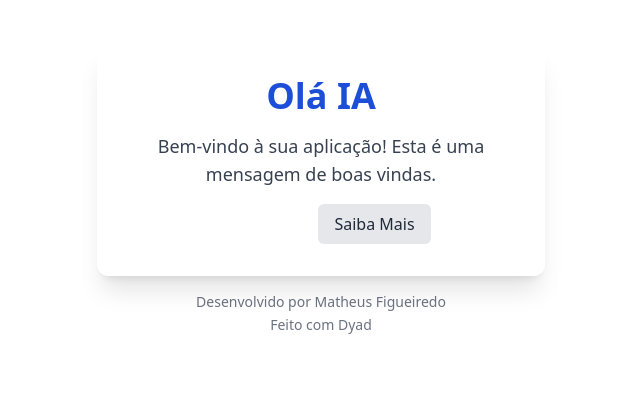
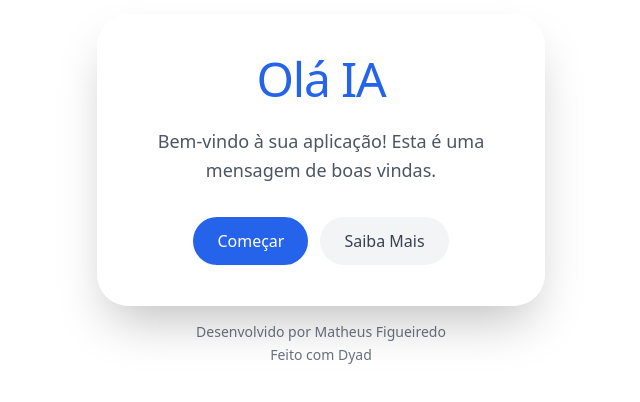
Before and after one commit to CaitSith21/TesteDyad, a React (Vite) app: page / in a window 1280 px wide. Shown: the part 202-604 px from the top of the page, without its empty margins (319-959 px from the left). Built offline with nearby package versions, Linux system fonts and the light colour scheme.

Commit message:
[dyad] Applied Frutiger Aero aesthetic with soft blue gradient, rounded shapes, and airy typography - wrote 2 file(s)

```diff
--- a/index.html
+++ b/index.html
@@ -1 +1 @@
-<!doctype html> <html lang="en"> <head> <meta charset="UTF-8" /> <meta name="viewport" content="width=device-width, initial-scale=1.0" /> <title>Olá IA</title> </head> <body class="min-h-screen flex items-center justify-center bg-gradient-to-br from-blue-300 via-blue-500 to-blue-700 bg-[radial-gradient(circle at 20% 30%, rgba(255,255,255,0.1) 0%, transparent 0%) transition-colors duration-500"> <div id="root"></div> <script type="module" src="/src/main.tsx"></script> </body> </html>
+<!doctype html> <html lang="en"> <head> <meta charset="UTF-8" /> <meta name="viewport" content="width=device-width, initial-scale=1.0" /> <title>Olá IA</title> </head> <body class="min-h-screen flex items-center justify-center bg-gradient-to-br from-blue-100 via-blue-200 to-blue-300 bg-[radial-gradient(circle at 30% 20%, rgba(255,255,255,0.4) 0%, transparent 50%)] transition-colors duration-500"> <div id="root"></div> <script type="module" src="/src/main.tsx"></script> </body> </html>
--- a/src/pages/Index.tsx
+++ b/src/pages/Index.tsx
@@ -3,23 +3,23 @@ import { MadeWithDyad } from "@/components/made-with-dyad";
 const Index = () => {
   return (
     <div className="flex flex-col items-center justify-center min-h-screen p-4">
-      <div className="w-full max-w-md bg-white/90 backdrop-blur-lg rounded-xl shadow-xl p-8 space-y-4">
-        <h1 className="text-3xl md:text-4xl font-bold text-blue-700 text-center">
+      <div className="w-full max-w-md bg-white/80 backdrop-blur-xl rounded-[2rem] shadow-2xl p-10 space-y-6 border border-white/20">
+        <h1 className="text-4xl md:text-5xl font-light text-blue-600 text-center tracking-tight">
           Olá IA
         </h1>
-        <p className="text-lg text-gray-700 text-center">
+        <p className="text-lg text-gray-600 text-center leading-relaxed">
           Bem‑vindo à sua aplicação! Esta é uma mensagem de boas vindas.
         </p>
-        <div className="flex flex-col sm:flex-row gap-2 justify-center">
-          <button className="px-4 py-2 bg-primary-600 text-white rounded-md hover:bg-primary-700 transition-colors">
+        <div className="flex flex-col sm:flex-row gap-3 justify-center pt-2">
+          <button className="px-6 py-3 bg-blue-600 text-white rounded-full font-medium hover:bg-blue-700 transition-all duration-200 shadow-sm hover:shadow-md">
             Começar
           </button>
-          <button className="px-4 py-2 bg-gray-200 text-gray-800 rounded-md hover:bg-gray-300 transition-colors">
+          <button className="px-6 py-3 bg-gray-100 text-gray-700 rounded-full font-medium hover:bg-gray-200 transition-all duration-200">
             Saiba Mais
           </button>
         </div>
       </div>
-      <MadeWithDyad className="mt-6" />
+      <MadeWithDyad className="mt-8" />
     </div>
   );
 };
```
